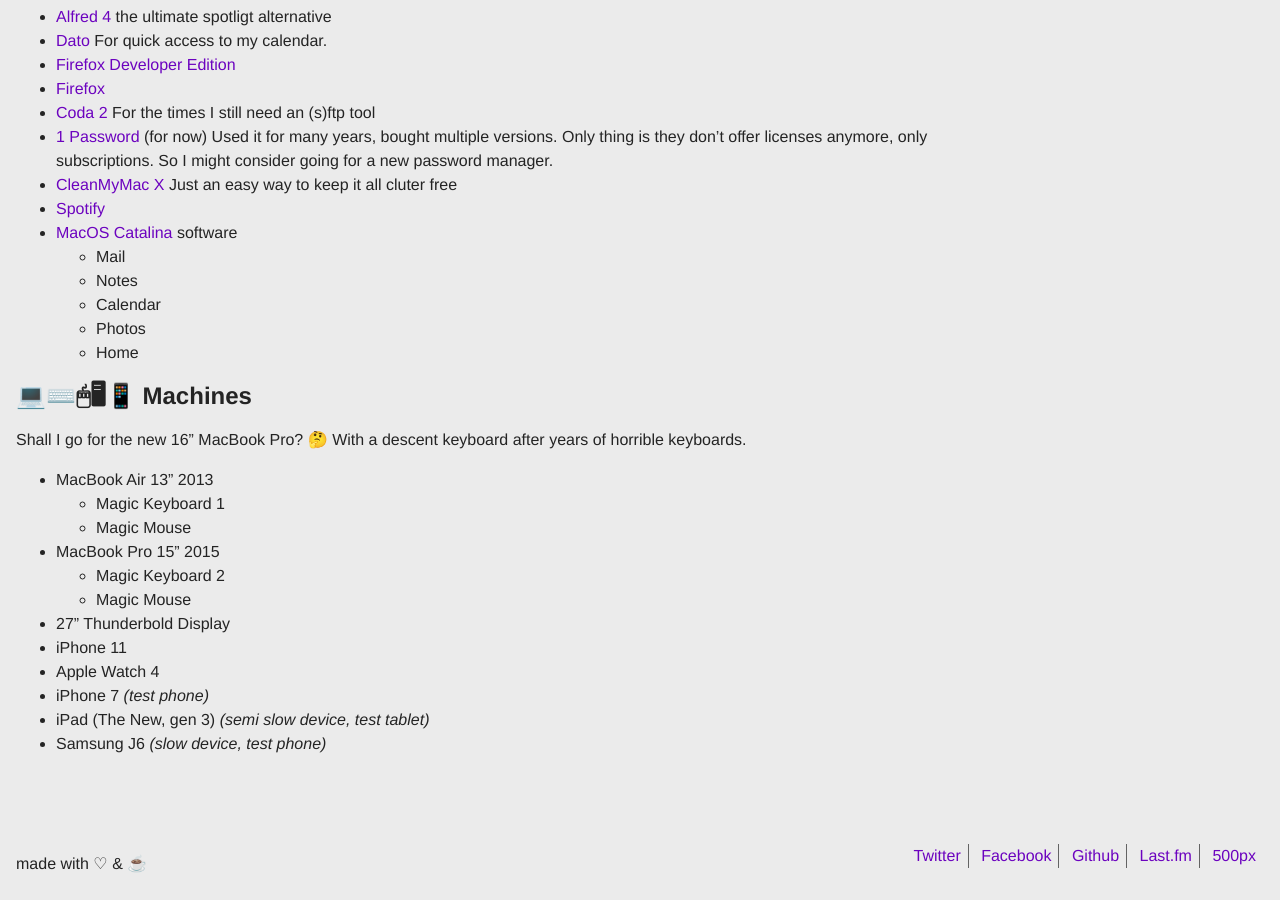
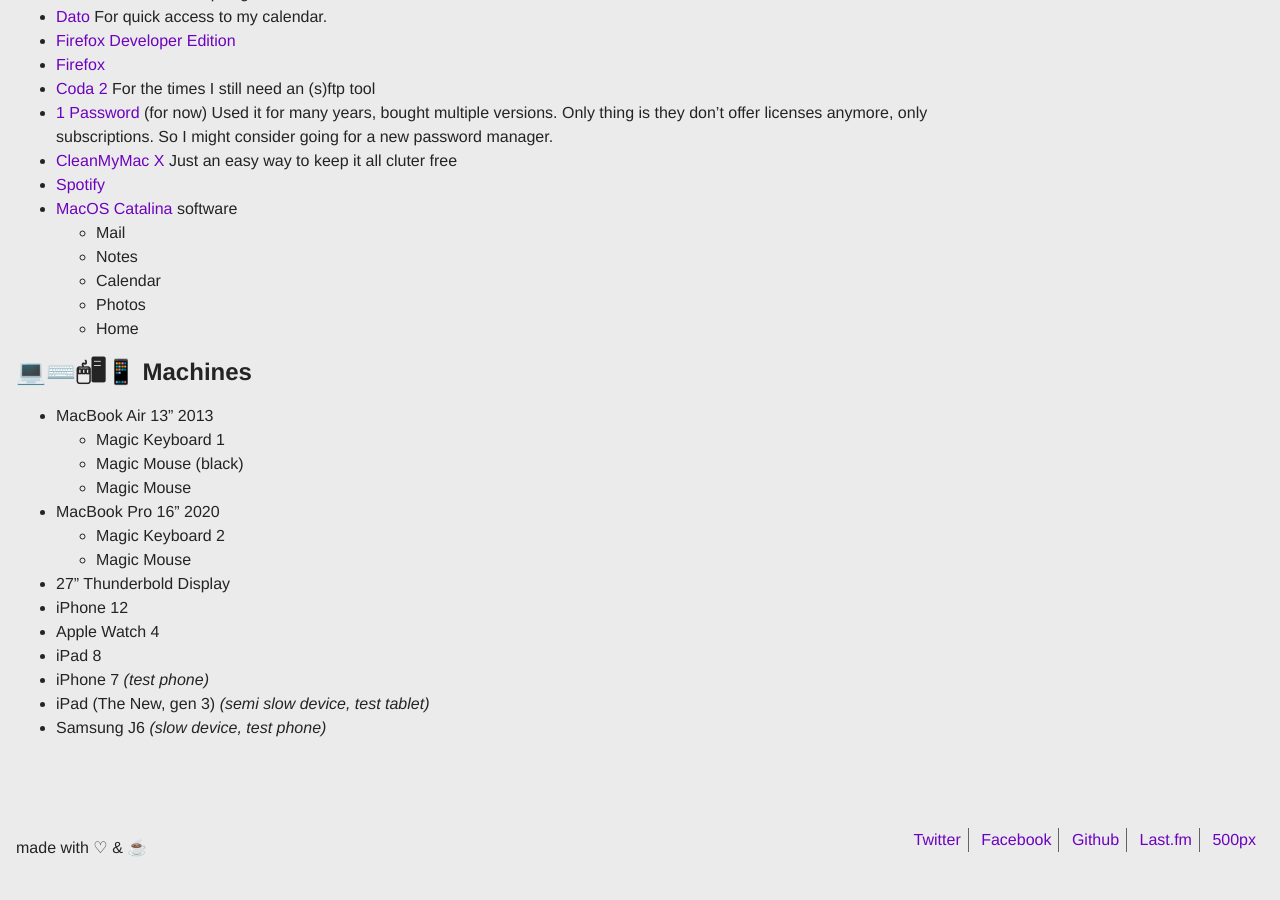
Before and after one commit to RubenJnl/rubenjanssen, a Jekyll site: the page built from _pages/uses.md, in a window 1280 px wide and 900 px high, scrolled down 1167 px. Built offline with Jekyll 4.4.1, drawn with Linux system fonts in a browser that asks for light colours; some of the changed text lies outside the part shown.

Commit message:
Quick update uses from iPad

```diff
--- a/_pages/uses.md
+++ b/_pages/uses.md
@@ -14,7 +14,6 @@
 
 ## 📝 Editor
 
-* [Atom](https://atom.io/){:data-title="Atom"}, still very fond of this little editor.
 * [Visual Studio Code](https://code.visualstudio.com/){:data-title="Visual Studio Code} Just to see what te fuzz is all about. Can't get used to the quirky navigation panel though.
 
 ### 🔌 Main plugins
@@ -56,17 +55,17 @@
 
 ## 💻⌨️🖱🖥📱 Machines
 
-Shall I go for the new 16" MacBook Pro? 🤔 With a descent keyboard after years of horrible keyboards.
-
 * MacBook Air 13" 2013
   * Magic Keyboard 1
+  * Magic Mouse (black)
   * Magic Mouse
-* MacBook Pro 15" 2015
+* MacBook Pro 16" 2020
   * Magic Keyboard 2
   * Magic Mouse
 * 27" Thunderbold Display
-* iPhone 11
+* iPhone 12
 * Apple Watch 4
+* iPad 8
 * iPhone 7 _(test phone)_
 * iPad (The New, gen 3) _(semi slow device, test tablet)_
 * Samsung J6 _(slow device, test phone)_
```
